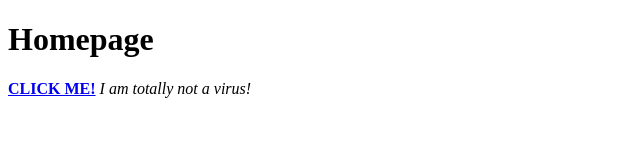
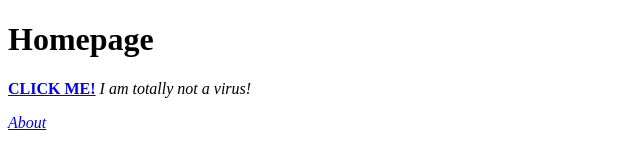
Before and after one commit to Nicolax0/odinTest, a plain HTML site: page odin-links-and-images/index.html in a window 1280 px wide. Shown: the full height of the page, 0-640 px from the left. Drawn offline with Linux system fonts and the light colour scheme.

Commit message:
Fixed a bug where About link was not showing

```diff
--- a/odin-links-and-images/index.html
+++ b/odin-links-and-images/index.html
@@ -8,6 +8,6 @@
     <body>
         <h1>Homepage</h1>
         <p><strong><a href="https://www.theodinproject.com/about">CLICK ME!</a></strong> <em>I am totally not a virus!</em></p>
-        <p><em><a href="about.html"></em></a></p>
+        <p><a href="about.html"><em>About</em></a></p>
      </body>
 </html>
```
